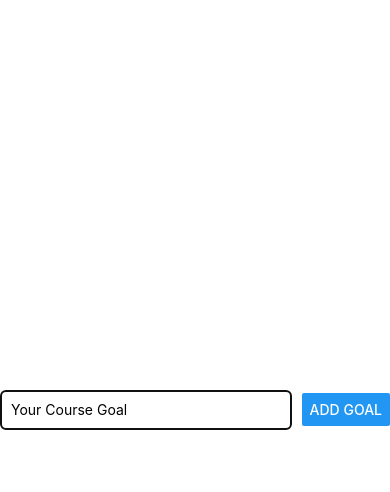
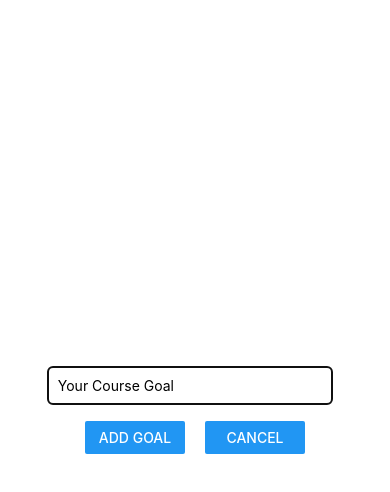
Before and after one commit to KayKay1992/React_Native_Course, a React Native app: screen / in a window 390 px wide. Both pictures are taken after a click on the button "ADD NEW GOAL". Shown: the top 492 px of the page. Built offline with nearby package versions, Linux system fonts and the light colour scheme.

Commit message:
Styling the Modal Overlay

```diff
--- a/components/GoalInput.js
+++ b/components/GoalInput.js
@@ -19,8 +19,16 @@ export default function GoalInput(props) {
     <Modal visible={props.visible} animationType="slide">
     <View style={styles.inputContainer}>
         <TextInput style={styles.textInput} placeholder='Your Course Goal' onChangeText={goalInputHandler}  value={enteredGoalText}/>
+       <View style={styles.buttonContainer}>
+        <View style={styles.button}>
+        <Button title='Add Goal' onPress={addGoalHandler}/>
+        </View>
+        <View style={styles.button}>
+        <Button title='Cancel'/>
+        </View>
 
-        <Button title='Add Goal' onPress={addGoalHandler}/>
+       </View>
+
       </View>
       </Modal>
   )
@@ -29,22 +37,29 @@ export default function GoalInput(props) {
 
 const styles = StyleSheet.create({
     inputContainer: {
-        flexDirection: 'row',
-        justifyContent: 'space-between',
+        flex: 1,
+        justifyContent: 'center',
         alignItems: 'center',
-        marginBottom: 20,
         marginBottom: 24,
-        borderBottomColor: '#ddd',
+        borderBottomColor: '#cccccc',
         borderBottomWidth: 1,
-        flex: 1,
+        padding: 16,
        },
        textInput: {
-        height: 40,
-        borderColor: 'gray',
+        borderColor: '#cccccc',
         borderWidth: 1,
         padding: 10,
         borderRadius: 5,
         width: '80%',
         marginRight: 10,
        },
+       buttonContainer: {
+        marginTop: 16,
+        flexDirection: 'row'
+       },
+       button: {
+        width: 100,
+        marginHorizontal: 10,
+
+       }
 })
```
